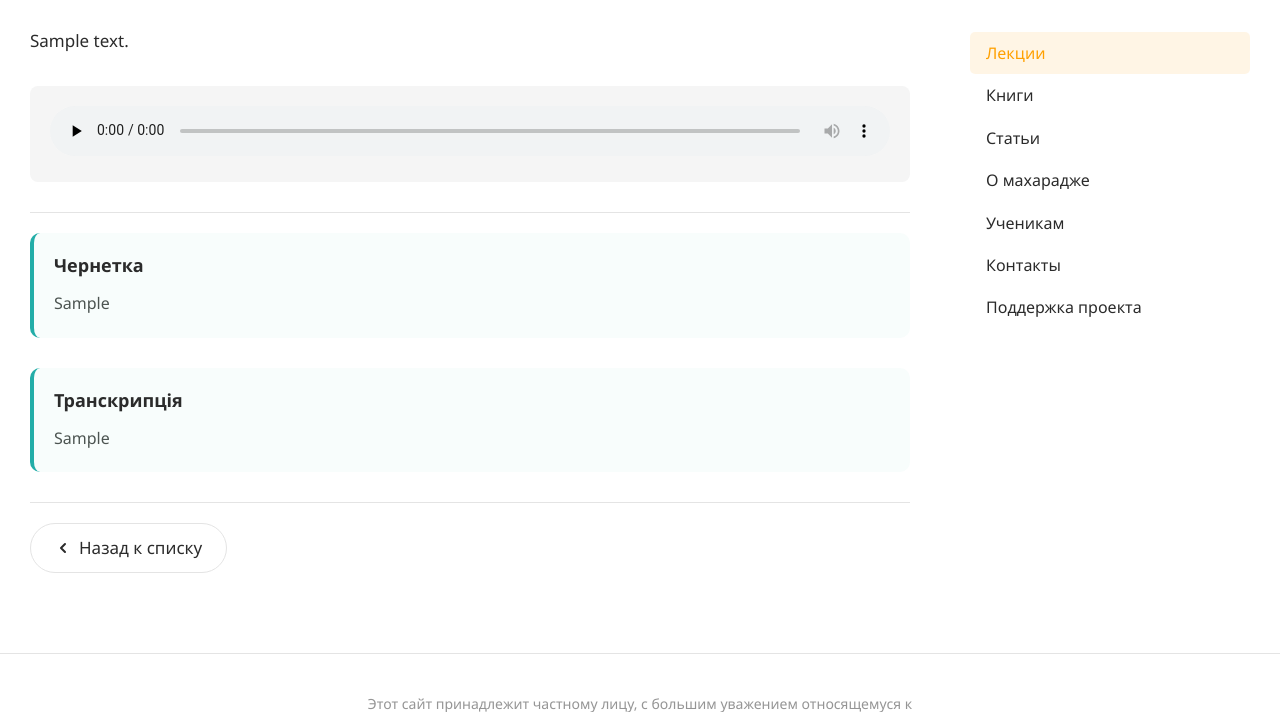
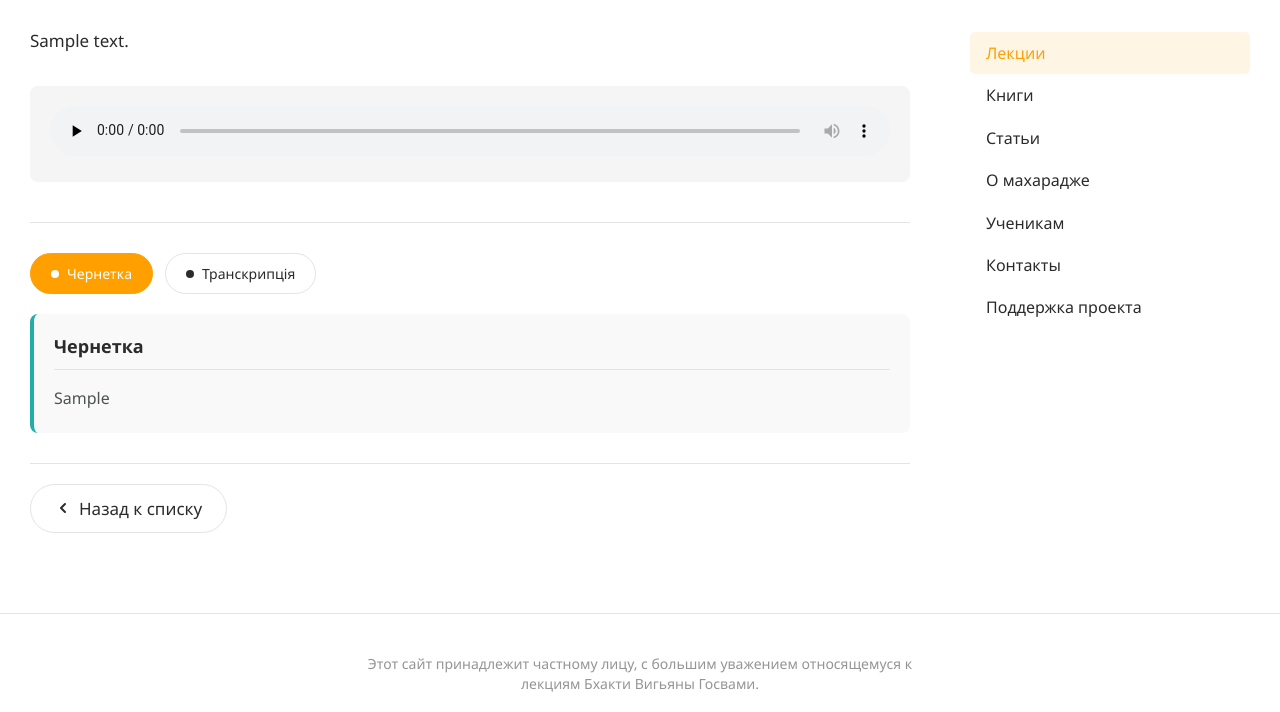
Before and after one commit to breakeneck/goswami-new, a Django app: page /lecture/1/ in a window 1280 px wide. Shown: the part 451-1163 px from the top of the page. Run offline with Django 5.2, Linux system fonts and the light colour scheme; tables that the repository leaves empty hold one stand-in row (values such as "Sample post"); grey boxes marked "Sample" are stand-in pictures; some web fonts are replaced.

Commit message:
feat(transcribe): add toggle UI for draft and final transcripts with improved cleaning logic

```diff
--- a/web/static/css/style.css
+++ b/web/static/css/style.css
@@ -1557,3 +1557,108 @@ img {
     font-style: italic;
     color: rgba(43, 43, 43, 0.8);
 }
+
+/* ============================================
+   Transcript Section & Toggles
+   ============================================ */
+
+.transcribe-section {
+    margin-top: 40px;
+    padding-top: 30px;
+    border-top: 1px solid #e4e4e4;
+}
+
+.transcribe-toggles {
+    display: flex;
+    gap: 12px;
+    margin-bottom: 20px;
+}
+
+.transcribe-toggle {
+    display: inline-flex;
+    align-items: center;
+    gap: 8px;
+    padding: 10px 20px;
+    border: 1px solid #e4e4e4;
+    border-radius: 25px;
+    background: #fff;
+    color: #2b2b2b;
+    font-family: 'AlergiaNormal', 'Segoe UI', Arial, sans-serif;
+    font-size: 14px;
+    font-weight: 500;
+    cursor: pointer;
+    transition: all 0.2s;
+}
+
+.transcribe-toggle:hover {
+    border-color: #23ada8;
+    color: #23ada8;
+}
+
+.transcribe-toggle.active {
+    background: #ffa000;
+    border-color: #ffa000;
+    color: #fff;
+}
+
+.transcribe-toggle .toggle-indicator {
+    width: 8px;
+    height: 8px;
+    border-radius: 50%;
+    background: currentColor;
+    transition: background 0.2s;
+}
+
+.transcribe-toggle.active .toggle-indicator {
+    background: #fff;
+}
+
+.transcribe-toggle .toggle-label {
+    white-space: nowrap;
+}
+
+.transcribe-draft,
+.transcribe-final {
+    background: #f9f9f9;
+    border-radius: 8px;
+    padding: 20px;
+    margin-bottom: 20px;
+}
+
+.transcribe-draft h4,
+.transcribe-final h4 {
+    font-size: 18px;
+    font-weight: 700;
+    color: #2b2b2b;
+    margin-bottom: 15px;
+    padding-bottom: 10px;
+    border-bottom: 1px solid #e4e4e4;
+}
+
+.transcribe-text {
+    font-size: 16px;
+    line-height: 1.7;
+    color: #4c5451;
+    white-space: pre-wrap;
+    word-wrap: break-word;
+}
+
+@media only screen and (max-width: 680px) {
+    .transcribe-toggles {
+        flex-wrap: wrap;
+    }
+
+    .transcribe-toggle {
+        padding: 8px 16px;
+        font-size: 13px;
+    }
+
+    .transcribe-draft,
+    .transcribe-final {
+        padding: 15px;
+    }
+
+    .transcribe-text {
+        font-size: 15px;
+    }
+}
--- a/web/static/js/main.js
+++ b/web/static/js/main.js
@@ -273,4 +273,29 @@ document.addEventListener('DOMContentLoaded', function() {
         formatDuration,
         debounce
     };
+
+    // ============================================
+    // Transcript Toggles
+    // ============================================
+
+    const transcribeToggles = document.querySelectorAll('.transcribe-toggle');
+
+    transcribeToggles.forEach(toggle => {
+        toggle.addEventListener('click', function() {
+            const targetId = this.dataset.target;
+            const targetElement = document.getElementById(targetId);
+
+            if (!targetElement) return;
+
+            // Update toggle button states
+            transcribeToggles.forEach(btn => btn.classList.remove('active'));
+            this.classList.add('active');
+
+            // Show/hide corresponding content
+            document.querySelectorAll('.transcribe-draft, .transcribe-final').forEach(el => {
+                el.style.display = 'none';
+            });
+            targetElement.style.display = 'block';
+        });
+    });
 });
--- a/web/templates/lecture_detail.html
+++ b/web/templates/lecture_detail.html
@@ -61,14 +61,29 @@
 
     {% if lecture.draft or lecture.transcribe_txt %}
     <div class="transcribe-section">
+        <div class="transcribe-toggles">
+            {% if lecture.draft %}
+            <button class="transcribe-toggle active" data-target="transcribe-draft">
+                <span class="toggle-indicator"></span>
+                <span class="toggle-label">Чернетка</span>
+            </button>
+            {% endif %}
+            {% if lecture.transcribe_txt %}
+            <button class="transcribe-toggle" data-target="transcribe-final">
+                <span class="toggle-indicator"></span>
+                <span class="toggle-label">Транскрипція</span>
+            </button>
+            {% endif %}
+        </div>
+
         {% if lecture.draft %}
-        <div class="transcribe-draft">
+        <div class="transcribe-draft" id="transcribe-draft">
             <h4>Чернетка</h4>
             <div class="transcribe-text">{{ lecture.draft|linebreaks }}</div>
         </div>
         {% endif %}
         {% if lecture.transcribe_txt %}
-        <div class="transcribe-final">
+        <div class="transcribe-final" id="transcribe-final" style="display: none;">
             <h4>Транскрипція</h4>
             <div class="transcribe-text">{{ lecture.transcribe_txt|linebreaks }}</div>
         </div>
```
Also changed, not shown: whisper/transcribe.py (+103 -0 lines).
